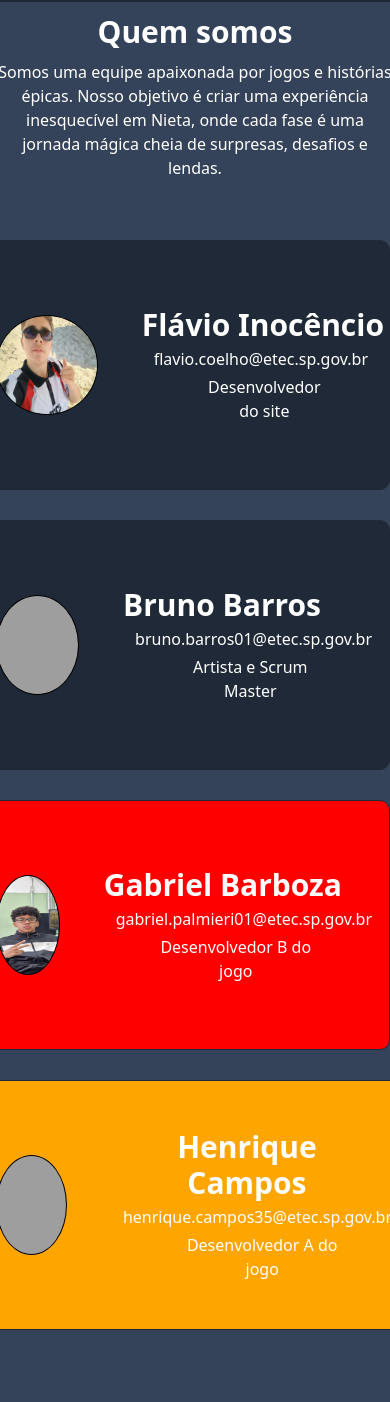
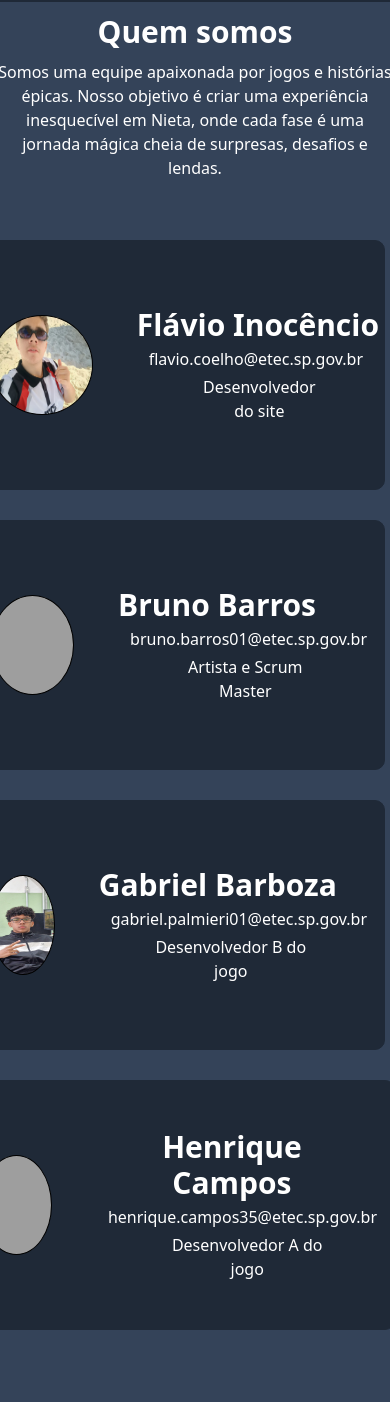
Before and after one commit to Flavio721/Nieta-Site, a PHP site: page / in a window 390 px wide; the page is wider, and only the part inside the window is pictured. Shown: the part 4484-5886 px from the top of that part. Run offline with PHP 8.4, Linux system fonts and the light colour scheme; some libraries are stand-ins or nearby versions; grey boxes are pictures that could not be loaded.

Commit message:
Adaptações #5

```diff
--- a/style2.css
+++ b/style2.css
@@ -251,6 +251,9 @@ footer p {
 }
 
 @media screen and (max-width: 768px) {
+  html, body{
+    overflow-x: hidden;
+  }
   body {
     width: 100%;
     overflow-x: hidden;
@@ -258,7 +261,7 @@ footer p {
   }
   nav {
     justify-content: center;
-    width: 100vw;
+    width: 100%;
   }
   nav .titulo-menu{
     margin-right: 50px;
@@ -267,7 +270,7 @@ footer p {
     display: none;
   }
   main {
-    width: 100vw;
+    width: 100%;
   }
   .card{
     width: 80% !important;
@@ -280,11 +283,11 @@ footer p {
   }
   article {
     height: 1000px !important;
-    width: 100vw;
+    width: 100%;
   }
   .fases-game {
     height: 100px;
-    width: 100vw;
+    width: 100%;
     align-items: center;
   }
   .fases-game .carousel-fase {
@@ -294,7 +297,7 @@ footer p {
   }
   aside {
     background-color: #1f2937;
-    width: 100vw;
+    width: 100%;
   }
   .cutscene-nieta {
     display: none;
@@ -302,7 +305,7 @@ footer p {
   footer {
     height: 800px;
     padding-bottom: 1000px;
-    width: 100vw;
+    width: 100%;
     background-color: #344359;
   }
   footer .dev,
@@ -314,24 +317,22 @@ footer p {
   footer .dev1 {
     grid-row: 1;
     width: 400px !important;
-    margin-left: 30px;
+    margin: 0 auto;
   }
   footer #dev {
     grid-row: 2;
     width: 400px !important;
-    margin-left: 30px;
+    margin: 0 auto;
   }
   footer #dev4 {
     grid-row: 3;
     width: 400px !important;
-    margin-left: 30px;
-    background-color: red;
+    margin: 0 auto;
   }
   footer .dev {
     grid-row: 4;
     width: 420px !important;
-    margin-left: 30px;
-    background-color: orange;
+    margin: 0 auto;
   }
 
   footer .text-inicio {
```
